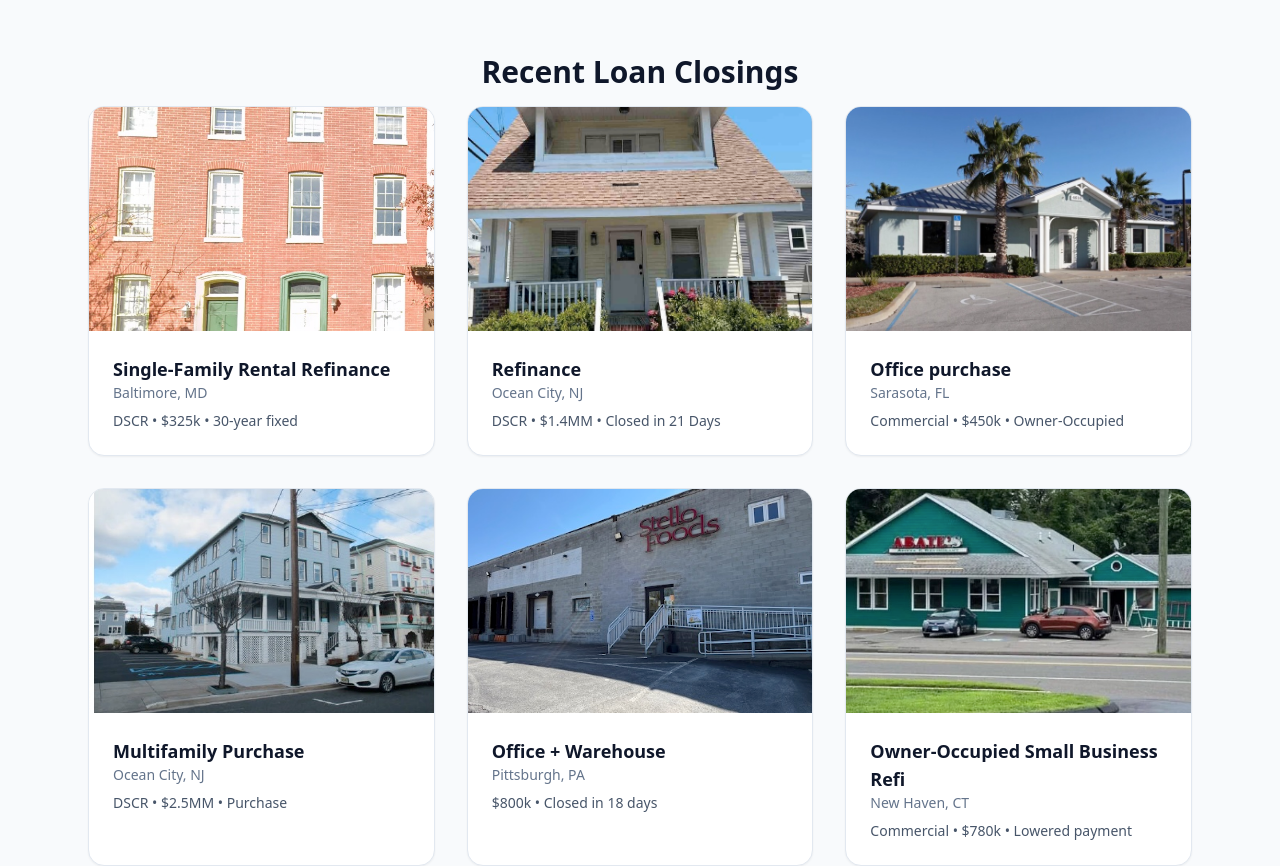
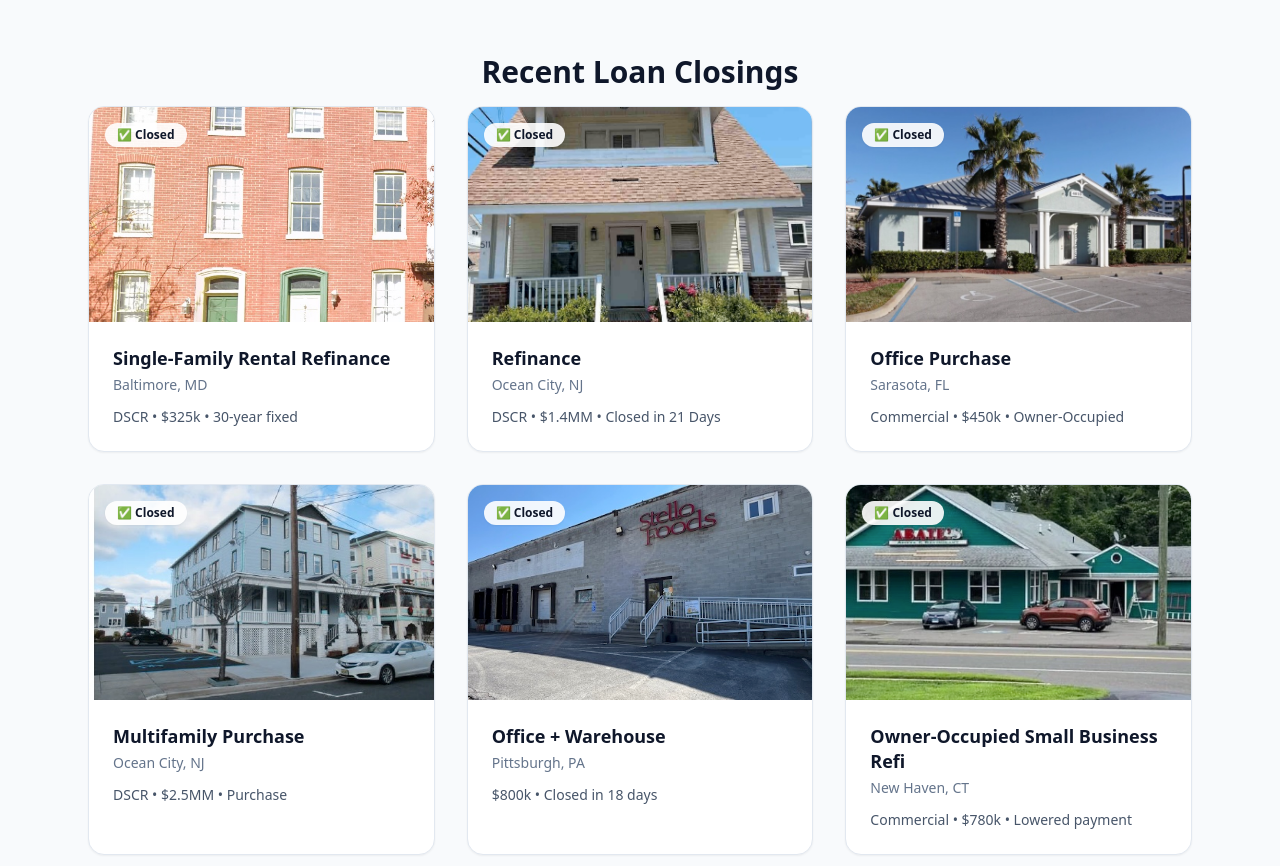
Before and after one commit to cwmiller192-collab/Evergreen-site, a Next.js app: page / in a window 1280 px wide. Shown: the part 2760-3626 px from the top of the page. Built offline with nearby package versions, Linux system fonts and the light colour scheme.

Commit message:
Recent deals

```diff
--- a/app/page.tsx
+++ b/app/page.tsx
@@ -466,92 +466,135 @@ export default function Page() {
 {/* RECENT DEALS */}
 <section className="py-24 bg-slate-50">
   <div className="max-w-6xl mx-auto px-6">
-    <h2 className="text-3xl font-semibold mb-4 text-center">
-      Recent Loan Closings
-    </h2>
+    <h2 className="text-3xl font-semibold mb-4 text-center">Recent Loan Closings</h2>
 
     <div className="grid md:grid-cols-3 sm:grid-cols-2 grid-cols-1 gap-8">
-      <div className="rounded-2xl border border-slate-200 bg-white overflow-hidden shadow-sm">
+      {/* Deal 1 */}
+      <div className="group rounded-2xl border border-slate-200 bg-white overflow-hidden shadow-sm transition hover:-translate-y-1 hover:shadow-md">
+        <div className="relative aspect-[16/10] w-full bg-slate-100">
           <img
             src="/deals/Baltimore DSCR.jpg"
             alt="DSCR 1-4"
-          className="h-56 w-full object-cover"
+            className="h-full w-full object-cover"
+            loading="lazy"
           />
+          <div className="absolute left-4 top-4 rounded-full bg-white/90 px-3 py-1 text-xs font-semibold text-slate-900 shadow-sm">
+            ✅ Closed
+          </div>
+        </div>
         <div className="p-6">
-          <div className="text-lg font-semibold">Single-Family Rental Refinance</div>
-          <div className="text-sm text-slate-500 mb-2">Baltimore, MD</div>
-          <div className="text-sm text-slate-600">DSCR • $325k • 30-year fixed</div>
+          <div className="text-lg font-semibold leading-snug">Single-Family Rental Refinance</div>
+          <div className="mt-1 text-sm text-slate-500">Baltimore, MD</div>
+          <div className="mt-3 text-sm text-slate-600">DSCR • $325k • 30-year fixed</div>
         </div>
       </div>
 
-      <div className="rounded-2xl border border-slate-200 bg-white overflow-hidden shadow-sm">
+      {/* Deal 2 */}
+      <div className="group rounded-2xl border border-slate-200 bg-white overflow-hidden shadow-sm transition hover:-translate-y-1 hover:shadow-md">
+        <div className="relative aspect-[16/10] w-full bg-slate-100">
           <img
             src="/deals/DSCR OCNJ.jpg"
             alt="Duplex"
-          className="h-56 w-full object-cover"
+            className="h-full w-full object-cover"
+            loading="lazy"
           />
+          <div className="absolute left-4 top-4 rounded-full bg-white/90 px-3 py-1 text-xs font-semibold text-slate-900 shadow-sm">
+            ✅ Closed
+          </div>
+        </div>
         <div className="p-6">
-          <div className="text-lg font-semibold">Refinance</div>
-          <div className="text-sm text-slate-500 mb-2">Ocean City, NJ </div>
-          <div className="text-sm text-slate-600">DSCR • $1.4MM • Closed in 21 Days</div>
+          <div className="text-lg font-semibold leading-snug">Refinance</div>
+          <div className="mt-1 text-sm text-slate-500">Ocean City, NJ</div>
+          <div className="mt-3 text-sm text-slate-600">DSCR • $1.4MM • Closed in 21 Days</div>
         </div>
       </div>
 
-      <div className="rounded-2xl border border-slate-200 bg-white overflow-hidden shadow-sm">
+      {/* Deal 3 */}
+      <div className="group rounded-2xl border border-slate-200 bg-white overflow-hidden shadow-sm transition hover:-translate-y-1 hover:shadow-md">
+        <div className="relative aspect-[16/10] w-full bg-slate-100">
           <img
             src="/deals/Retail FLorida.jpg"
             alt="Commercial Office"
-          className="h-56 w-full object-cover"
+            className="h-full w-full object-cover"
+            loading="lazy"
           />
-        <div className="p-6">
-          <div className="text-lg font-semibold">Office purchase</div>
-          <div className="text-sm text-slate-500 mb-2">Sarasota, FL</div>
-          <div className="text-sm text-slate-600">Commercial • $450k • Owner-Occupied</div>
+          <div className="absolute left-4 top-4 rounded-full bg-white/90 px-3 py-1 text-xs font-semibold text-slate-900 shadow-sm">
+            ✅ Closed
           </div>
         </div>
-      <div className="rounded-2xl border border-slate-200 bg-white overflow-hidden shadow-sm">
+        <div className="p-6">
+          <div className="text-lg font-semibold leading-snug">Office Purchase</div>
+          <div className="mt-1 text-sm text-slate-500">Sarasota, FL</div>
+          <div className="mt-3 text-sm text-slate-600">Commercial • $450k • Owner-Occupied</div>
+        </div>
+      </div>
+
+      {/* Deal 4 */}
+      <div className="group rounded-2xl border border-slate-200 bg-white overflow-hidden shadow-sm transition hover:-translate-y-1 hover:shadow-md">
+        <div className="relative aspect-[16/10] w-full bg-slate-100">
           <img
             src="/deals/Hight MF.jpg"
             alt="Multifamily"
-          className="h-56 w-full object-cover"
+            className="h-full w-full object-cover"
+            loading="lazy"
           />
+          <div className="absolute left-4 top-4 rounded-full bg-white/90 px-3 py-1 text-xs font-semibold text-slate-900 shadow-sm">
+            ✅ Closed
+          </div>
+        </div>
         <div className="p-6">
-          <div className="text-lg font-semibold">Multifamily Purchase</div>
-          <div className="text-sm text-slate-500 mb-2">Ocean City, NJ</div>
-          <div className="text-sm text-slate-600">DSCR • $2.5MM • Purchase </div>
+          <div className="text-lg font-semibold leading-snug">Multifamily Purchase</div>
+          <div className="mt-1 text-sm text-slate-500">Ocean City, NJ</div>
+          <div className="mt-3 text-sm text-slate-600">DSCR • $2.5MM • Purchase</div>
         </div>
       </div>
 
-      <div className="rounded-2xl border border-slate-200 bg-white overflow-hidden shadow-sm">
+      {/* Deal 5 */}
+      <div className="group rounded-2xl border border-slate-200 bg-white overflow-hidden shadow-sm transition hover:-translate-y-1 hover:shadow-md">
+        <div className="relative aspect-[16/10] w-full bg-slate-100">
           <img
             src="/deals/Stello Foods.jpg"
             alt="Mixed-use"
-          className="h-56 w-full object-cover"
+            className="h-full w-full object-cover"
+            loading="lazy"
           />
+          <div className="absolute left-4 top-4 rounded-full bg-white/90 px-3 py-1 text-xs font-semibold text-slate-900 shadow-sm">
+            ✅ Closed
+          </div>
+        </div>
         <div className="p-6">
-          <div className="text-lg font-semibold">Office + Warehouse</div>
-          <div className="text-sm text-slate-500 mb-2">Pittsburgh, PA</div>
-          <div className="text-sm text-slate-600">$800k • Closed in 18 days</div>
+          <div className="text-lg font-semibold leading-snug">Office + Warehouse</div>
+          <div className="mt-1 text-sm text-slate-500">Pittsburgh, PA</div>
+          <div className="mt-3 text-sm text-slate-600">$800k • Closed in 18 days</div>
         </div>
       </div>
 
-      <div className="rounded-2xl border border-slate-200 bg-white overflow-hidden shadow-sm">
+      {/* Deal 6 */}
+      <div className="group rounded-2xl border border-slate-200 bg-white overflow-hidden shadow-sm transition hover:-translate-y-1 hover:shadow-md">
+        <div className="relative aspect-[16/10] w-full bg-slate-100">
           <img
             src="/deals/abates pizza.jpg"
             alt="Small local business storefront"
-          className="h-56 w-full object-cover"
+            className="h-full w-full object-cover"
+            loading="lazy"
           />
+          <div className="absolute left-4 top-4 rounded-full bg-white/90 px-3 py-1 text-xs font-semibold text-slate-900 shadow-sm">
+            ✅ Closed
+          </div>
+        </div>
         <div className="p-6">
-          <div className="text-lg font-semibold">Owner-Occupied Small Business Refi</div>
-          <div className="text-sm text-slate-500 mb-2">New Haven, CT</div>
-          <div className="text-sm text-slate-600">Commercial • $780k • Lowered payment</div>
+          <div className="text-lg font-semibold leading-snug">Owner-Occupied Small Business Refi</div>
+          <div className="mt-1 text-sm text-slate-500">New Haven, CT</div>
+          <div className="mt-3 text-sm text-slate-600">Commercial • $780k • Lowered payment</div>
+        </div>
       </div>
     </div>
 
+    <div className="text-xs text-slate-500 mt-10 text-center">
+      Examples shown for illustration. Terms vary by borrower, property, and program.
     </div>
   </div>
 </section>
-
 
         {/* FAQ */}
         <section id="faq" className="mx-auto max-w-6xl px-4 pt-16 md:px-6 md:pt-24">
```
Lines whose indentation alone changed are shown as unchanged.
